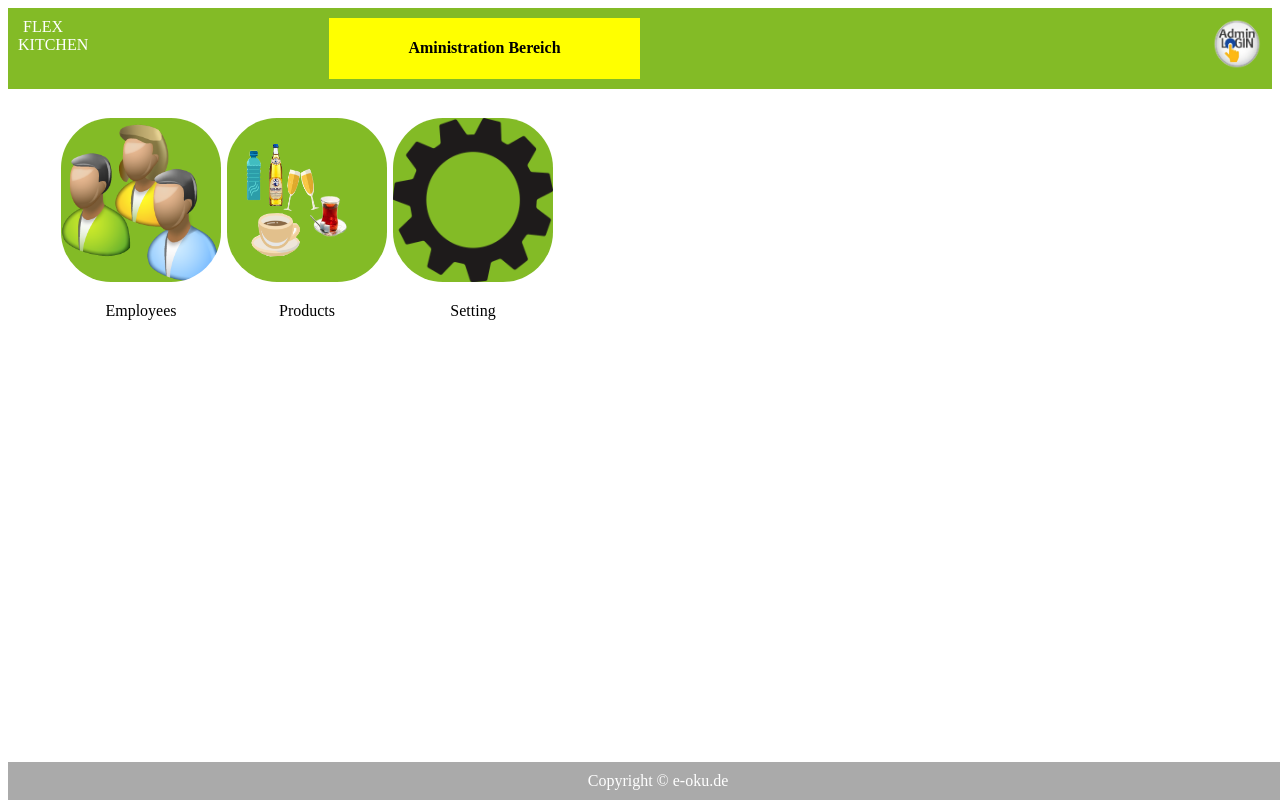
After one commit to kdogan/flex_kitchen, a PHP site: page /admin.php in a window 1280 px wide. The commit adds this page. Run offline with PHP 8.4, Linux system fonts and the light colour scheme; some libraries are stand-ins or nearby versions.

Commit message:
Implement Administrations

```diff
--- /dev/null
+++ b/admin.php
@@ -0,0 +1,61 @@
+
+<?php
+include ("php_scripts/administration.php");
+include ("php_script.php");
+?>
+
+<?php
+$functions = new functions();
+$functions->getSiteHead();
+
+echo'
+<script type="text/javascript" src="js/administration.js"></script>
+<head>
+<script>
+function checkCookie() {
+
+    // hier muss die Admin session geprüft werden
+}
+</script>
+</head>
+<body onLoad="checkCookie();">
+
+<div class="flex-container">
+<header>
+<div class="header_first_column">
+  <div style="width: 50px; height: 50px; float: left"> FLEX KITCHEN</div>
+</div>
+<div class="header_second_column" style="background-color:yellow;color:black"><h4> Aministration Bereich</h4></div>
+<div class="header_third_column">
+  <form class="search_form">
+  <div style="float:right"><img style="width:50px; float:right;" src="img/adminLogginImg.png" href="#" onclick="closeAdminSite()"></img></div>
+   <!--<div style="float:right"> <input type="text" id="search" onkeyup="myFunction()" placeholder="Search for names.." title="Type in a name"></div>-->
+  </form>
+</div>
+</header>
+
+<div class="content">
+  <menu>
+  <li style="width:fil-content">
+      <div class="user_div" id="admin_users">
+        <div class="user_img" style="background-image: url(\'img/users.png\');" href="#" onclick="showUsers()"></div>
+        <p>Employees</p>
+      </div>
+    </li>
+    <li style="width:fil-content">
+      <div class="user_div" id="admin_users">
+        <div class="user_img" style="background-image: url(\'img/products.png\');" href="#" onclick="showUsers()"></div>
+        <p>Products</p>
+      </div>
+    </li>
+    <li style="width:fil-content">
+      <div class="user_div" id="admin_users">
+        <div class="user_img" style="background-image: url(\'img/setting.png\');" href="#" onclick="showUsers()"></div>
+        <p>Setting</p>
+      </div>
+    </li>
+  </menu>
+</div>';
+$functions->getFooter();
+
+?>
--- a/articles.php
+++ b/articles.php
@@ -7,7 +7,11 @@ echo '
 </head>
 <body>
   <script type="text/javascript">
-      setLoggedUser(getCookie("userid"));
+      if(getCookie("userid") !=""){
+        setLoggedUser(getCookie("userid"));
+      }else{
+        window.location.href = "index.php";
+      }
   </script>
 <div class="flex-container">
 <header>
--- a/function.js
+++ b/function.js
@@ -34,6 +34,8 @@ function clickArticle(articleId){
   var modal = document.getElementById('myModal');
   modal.style.display = "block";
   clickedArticleId = articleId;
+  setSelectedArticleNameInPopupWindow(articleId);
+
 }
 
 window.onclick = function(event) {
@@ -117,10 +119,22 @@ function setAccountBalance(personId, lastEntryRequsted){
 function sendSelectedProductForUser(){
   var currentUserId = getCookie("userid");
   $.ajax({
-      url: 'php_scripts/dbPersonArticleMatrixPost.php?selectedArticleId='+clickedArticleId+'&personId='+currentUserId, //call storeemdata.php to store form data
+      url: 'php_scripts/dbPersonArticleMatrixPost.php?selectedArticleId='+clickedArticleId+'&personId='+currentUserId,
       success: function(html) {
                 var obj = JSON.parse(html);
-
                }
           });
 }
+
+function setSelectedArticleNameInPopupWindow(articleId){
+  var article = "";
+  $.ajax({
+      url: 'php_scripts/dbArticle.php?id='+articleId,
+      success: function(html) {
+                var obj = JSON.parse(html);
+                var selectedArticleName = document.getElementById('selectedProductName');
+                selectedProductName.innerHTML = obj["name"];
+                selectedProductName.style.fontWeight = 'bold';
+               }
+          });
+}
--- a/index.php
+++ b/index.php
@@ -27,7 +27,8 @@ function checkCookie() {
 <div class="header_second_column" style="color:#83bb26"> .</div>
 <div class="header_third_column">
   <form class="search_form">
-    <input type="text" id="search" onkeyup="myFunction()" placeholder="Search for names.." title="Type in a name">
+  <div style="float:right"><img style="width:50px; float:right;" src="img/adminLogginImg.png" href="#" onclick="logginAsAdmin(\'userid\')"></img></div>
+   <div style="float:right"> <input type="text" id="search" onkeyup="myFunction()" placeholder="Search for names.." title="Type in a name"></div>
   </form>
 </div>
 </header>
--- /dev/null
+++ b/js/administration.js
@@ -0,0 +1,3 @@
+function closeAdminSite(){
+	alert("FOOOOO");
+}
--- a/php_script.php
+++ b/php_script.php
@@ -42,10 +42,15 @@ class functions {
         if($persons->num_rows >0){
             $result = "";
             while($row = $persons->fetch_assoc()){
-                $result = $result.'<li class="article_div" id="'.$row["id"].'">
-                <img class="article_img" src="'.$row["img_path"].'" href="#" onclick="clickArticle(\''.$row["id"].'\')"></img>
-                <p>'.$row["name"].'</p>
-                <span><strong>'.$row["price"].' €</strong></span>
+                $id = $row["id"];
+                $result = $result.'<li style="width:fil-content">
+                <div class="user_div" id="'.$id.'">
+                    <div class="user_img" style="background-image: url(\''.$row["img_path"].'\');" href="#" onclick="clickArticle(\''.$id.'\')">
+                        <span class="notify-badge"><strong>'.$row["price"].' €</strong></span>
+                    </div>
+                    <p>'.$row["name"].'</p>
+                </div>
+
                 </li>';
             }
         }
@@ -102,7 +107,7 @@ class functions {
     }
 
     public function getFooter(){
-        echo '<footer>Copyright &copy; flexlog.de</footer>
+        echo '<footer>Copyright &copy; e-oku.de</footer>
             </div>
             </body>
             </html>';
--- /dev/null
+++ b/php_scripts/administration.php
@@ -0,0 +1,3 @@
+<?php
+
+?>
--- a/php_scripts/dbArticle.php
+++ b/php_scripts/dbArticle.php
@@ -16,7 +16,7 @@ if(isset($id)){
         }
         echo json_encode($response);
     } else {
-        echo "-1";
+        echo "Error: ". $sql . "<br>" . $conn->error;
     }
     $conn->close();
 }
--- a/php_scripts/dbPersonArticleMatrixPost.php
+++ b/php_scripts/dbPersonArticleMatrixPost.php
@@ -14,8 +14,7 @@ if(isset($selectedArticleId) && isset($personId)){
     	echo "New record created successfully";
     }
 } else {
-	$foo = 'aritcle Id :'.$selectedArticleId.', personId :'.$personId;
-    echo "Error: ".$foo. " " . $sql . "<br>" . $conn->error;
+    echo "Error: ". $sql . "<br>" . $conn->error;
 }
 
 $conn->close();
--- a/sql_queries.txt
+++ b/sql_queries.txt
@@ -41,13 +41,19 @@ INSERT INTO `article`(`name`, `price`, `count`, `category`, `img_path`) VALUES (
 begin
  DECLARE oldBalance FLOAT;
  DECLARE articlePrice FLOAT;
+ DECLARE articleCount INT;
  DECLARE newBalance FLOAT;
 
  SET oldBalance = (SELECT account_balance FROM person WHERE id = NEW.person_id);
  SET articlePrice = (SELECT price from article where id = NEW.article_id);
+ SET articleCount = (SELECT count from article where id = NEW.article_id);
  SET newBalance = oldBalance - articlePrice;
  UPDATE person
  SET person.account_balance = newBalance
  WHERE person.id = NEW.person_id;
 
+ UPDATE article
+ SET article.count = articleCount-1
+ WHERE article.id = NEW.article_id;
+
 END
--- a/style.css
+++ b/style.css
@@ -24,13 +24,15 @@ footer {background: #aaa;color:white;position: absolute;width: 100%;bottom: 0px;
   width: 100%;
   border-radius: 50px;
   background-color:#83bb26;
-  min-width: 100px;
+  min-width: 150px;
   min-height: 100px;
   height: 60px;
   padding-top:20%;
   padding-bottom: 20%;
   background-repeat:no-repeat;
   background-size: 100% 100%;
+  position:relative;
+  display:inline-block;
 
   &:hover{
   transition:all 150ms linear;
@@ -76,9 +78,13 @@ menu li {
   margin-top:3px;
 }
 @media only screen and (max-device-width : 300px) {
-  menu li {width: 100%; margin-right: 10px}
+  menu li {width: 100%;margin-right: 10px;}
   li p {font-size: 35px}
+  footer {position: relative;}
+  .user_img{width: 100%;}
   .search_form {width: 100%}
+  .notify-badge{right: 0px;width: 200px;height: 50px;}
+
 }
 @media screen and (min-width: 1000px) {
   menu li {width: 10%;}
@@ -179,3 +185,21 @@ input[type=text] {
 }
 
 /** POPUP WINDOW END**/
+
+
+.item {
+    position:relative;
+    padding-top: 20px;
+    display:inline-block;
+}
+.notify-badge{
+    position: absolute;
+    right: -15px;
+    top: 0px;
+    background: rgb(247, 171, 106);
+    text-align: center;
+    border-radius: 30px 30px 30px 30px;
+    color:white;
+    padding:5px 10px;
+    font-size: 100%;
+}
```
Also changed, not shown: img/adminLogginImg.png (added), img/products.png (added), img/setting.png (added), img/users.png (added), wasser.jpg (added).
